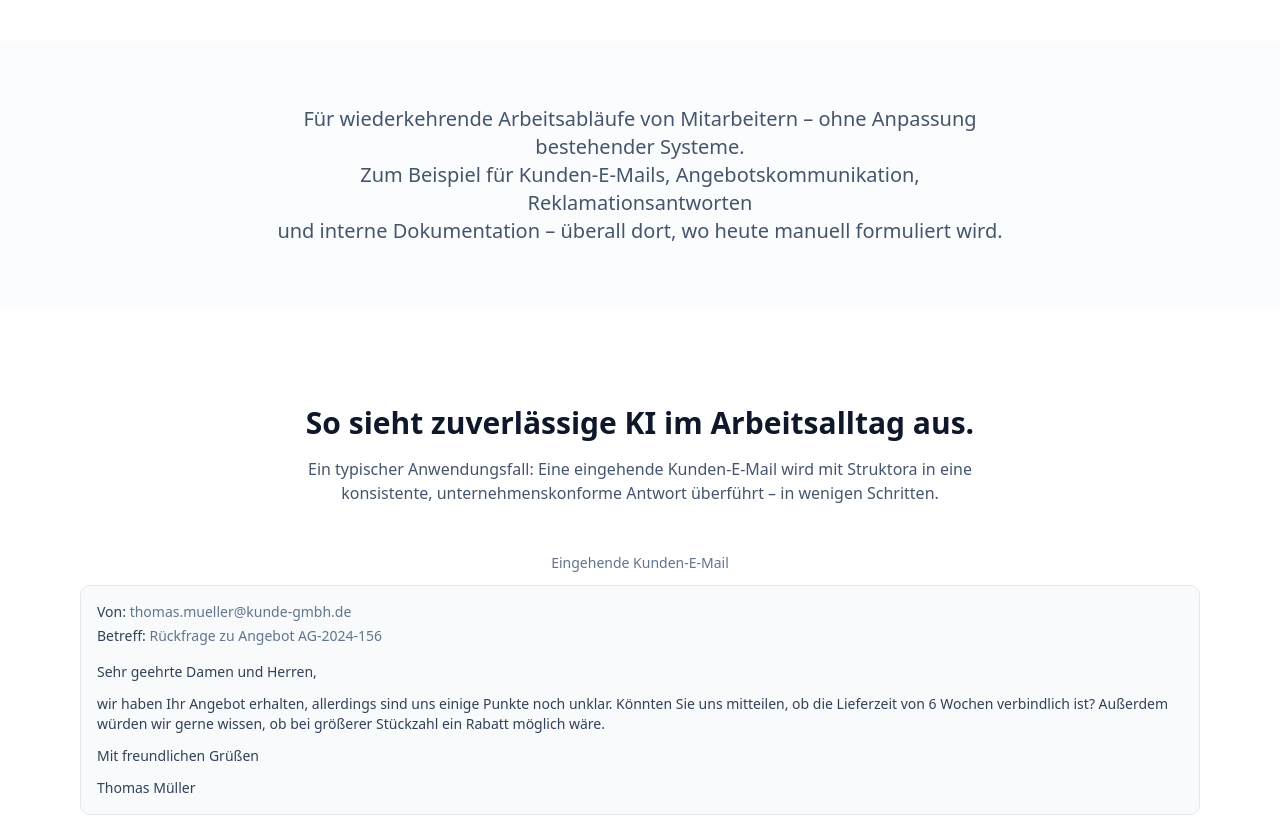
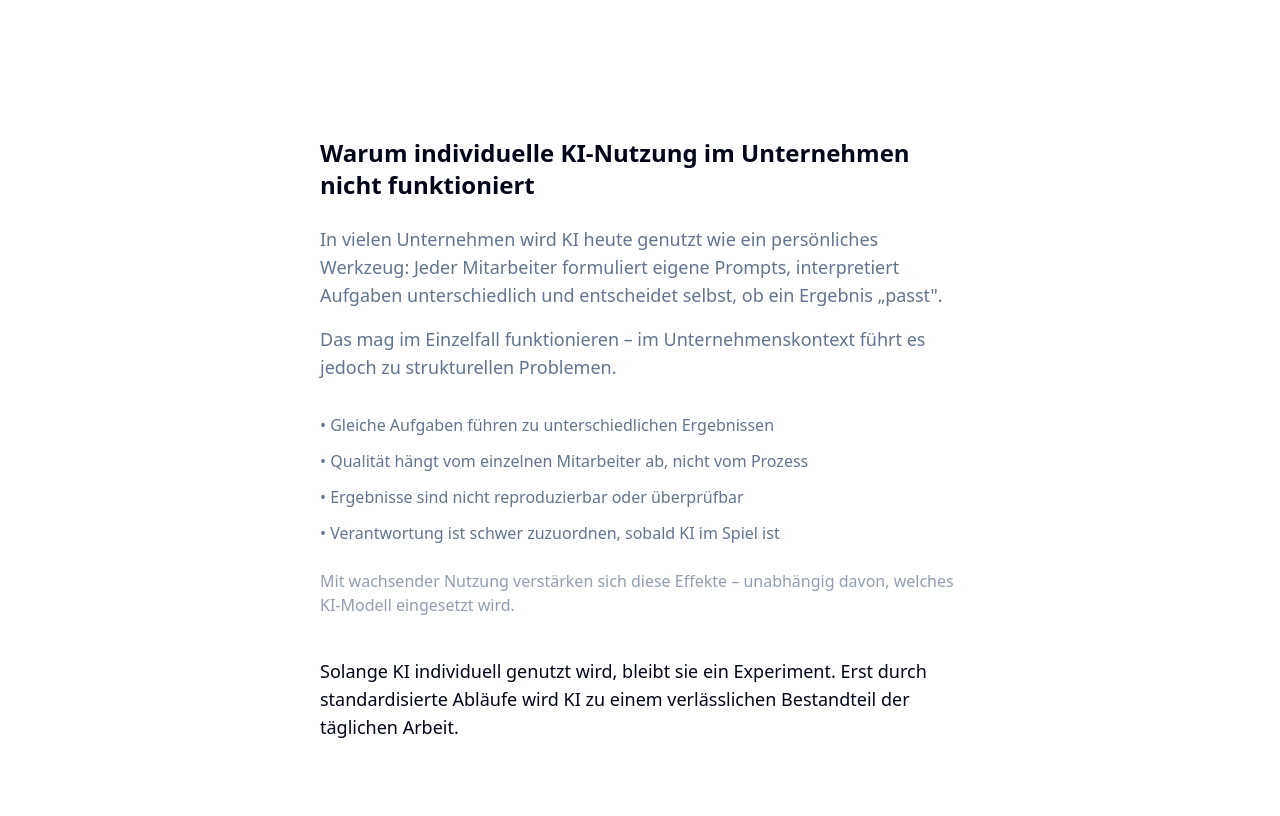
Before and after one commit to berndgalter-lab/struktora, a Next.js app: page / in a window 1280 px wide. Shown: the part 860-1676 px from the top of the page. Built offline with nearby package versions, Linux system fonts and the light colour scheme.

Commit message:
Absatz reframe

```diff
--- a/src/app/(marketing)/page.tsx
+++ b/src/app/(marketing)/page.tsx
@@ -1,4 +1,5 @@
 import { Hero } from "@/components/marketing/hero";
+import { Reframe } from "@/components/marketing/reframe";
 import { Demo } from "@/components/marketing/demo";
 import { UseCases } from "@/components/marketing/use-cases";
 import { Pricing } from "@/components/marketing/pricing";
@@ -8,6 +9,7 @@
   return (
     <>
       <Hero />
+      <Reframe />
 
       {/* Context Block - Übergang zwischen Hero und Demo */}
       <div className="bg-slate-50/50 py-12 md:py-16">
--- /dev/null
+++ b/src/components/marketing/reframe.tsx
@@ -0,0 +1,49 @@
+export const Reframe = () => {
+  return (
+    <section className="bg-background py-16 md:py-20 lg:py-24">
+      <div className="mx-auto max-w-2xl px-4">
+        {/* Überschrift */}
+        <h2 className="text-xl font-semibold text-foreground md:text-2xl">
+          Warum individuelle KI-Nutzung im Unternehmen nicht funktioniert
+        </h2>
+
+        {/* Einordnung */}
+        <p className="mt-6 text-base text-muted-foreground md:text-lg">
+          In vielen Unternehmen wird KI heute genutzt wie ein persönliches
+          Werkzeug: Jeder Mitarbeiter formuliert eigene Prompts, interpretiert
+          Aufgaben unterschiedlich und entscheidet selbst, ob ein Ergebnis
+          „passt".
+        </p>
+        <p className="mt-4 text-base text-muted-foreground md:text-lg">
+          Das mag im Einzelfall funktionieren – im Unternehmenskontext führt es
+          jedoch zu strukturellen Problemen.
+        </p>
+
+        {/* Beobachtbare Realität */}
+        <ul className="mt-8 space-y-3 text-base text-muted-foreground">
+          <li>• Gleiche Aufgaben führen zu unterschiedlichen Ergebnissen</li>
+          <li>
+            • Qualität hängt vom einzelnen Mitarbeiter ab, nicht vom Prozess
+          </li>
+          <li>• Ergebnisse sind nicht reproduzierbar oder überprüfbar</li>
+          <li>
+            • Verantwortung ist schwer zuzuordnen, sobald KI im Spiel ist
+          </li>
+        </ul>
+
+        {/* Verstärkender Hinweis */}
+        <p className="mt-6 text-sm text-muted-foreground/70 md:text-base">
+          Mit wachsender Nutzung verstärken sich diese Effekte – unabhängig
+          davon, welches KI-Modell eingesetzt wird.
+        </p>
+
+        {/* Fixierender Schlusssatz */}
+        <p className="mt-8 text-base font-medium text-foreground md:mt-10 md:text-lg">
+          Solange KI individuell genutzt wird, bleibt sie ein Experiment. Erst
+          durch standardisierte Abläufe wird KI zu einem verlässlichen
+          Bestandteil der täglichen Arbeit.
+        </p>
+      </div>
+    </section>
+  );
+};
```
